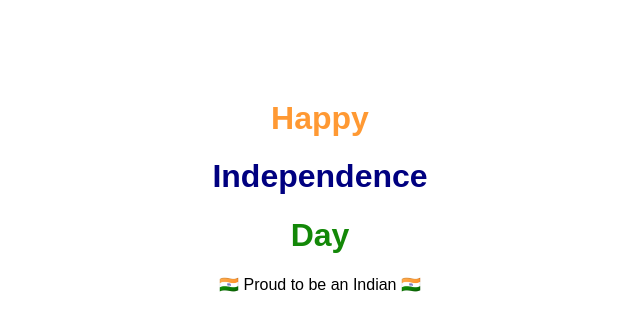
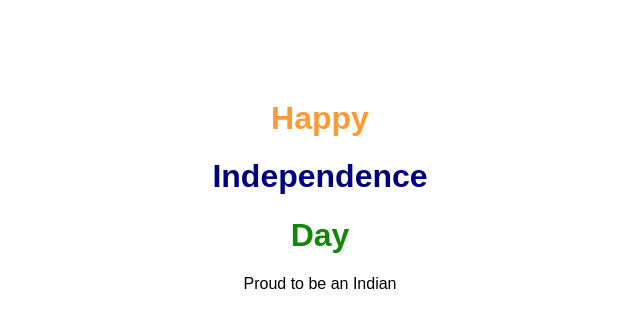
Before and after one commit to PrafullSonawane/elastic-beanstalk-codepipeline-GitHub, a plain HTML site: page index.html in a window 1280 px wide. Shown: the full height of the page, 320-960 px from the left. Drawn offline with Linux system fonts and the light colour scheme.

Commit message:
Update index.html

```diff
--- a/index.html
+++ b/index.html
@@ -10,7 +10,7 @@
   <h1 style="color:#000080;">Independence</h1>
   <h1 style="color:#138808;">Day</h1>
 
-  <p>🇮🇳 Proud to be an Indian 🇮🇳</p>
+  <p>Proud to be an Indian</p>
 
 </body>
 </html>
```
